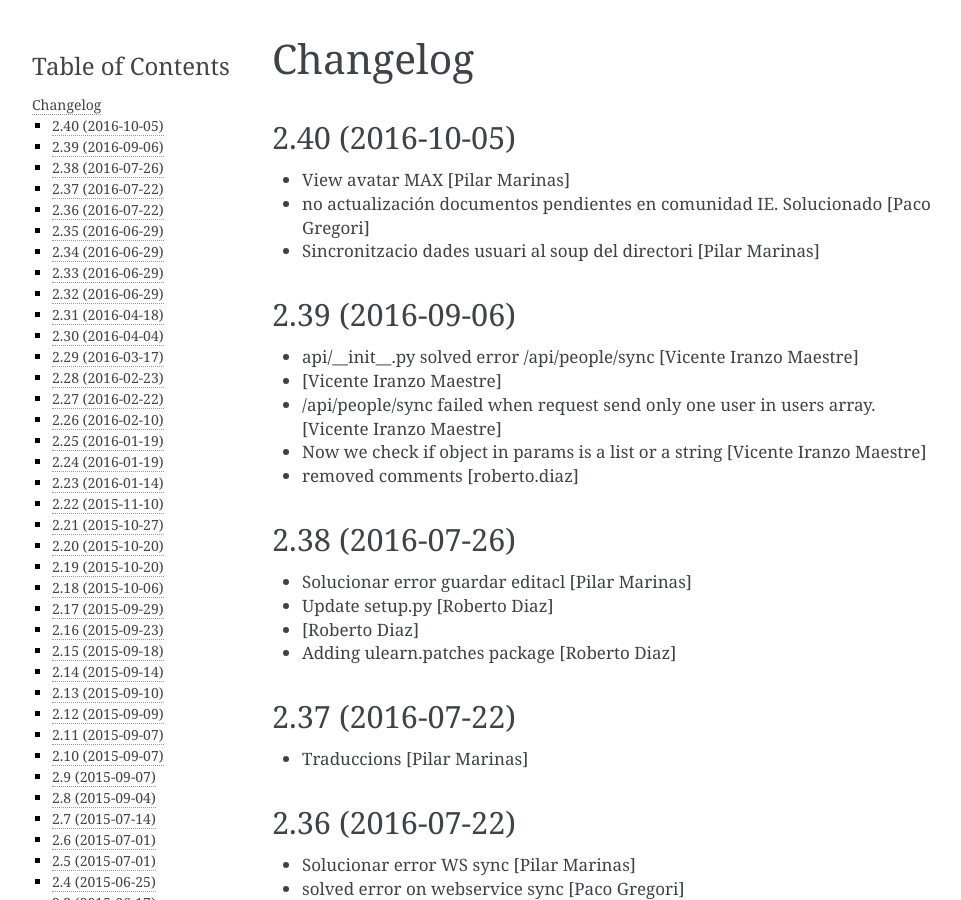
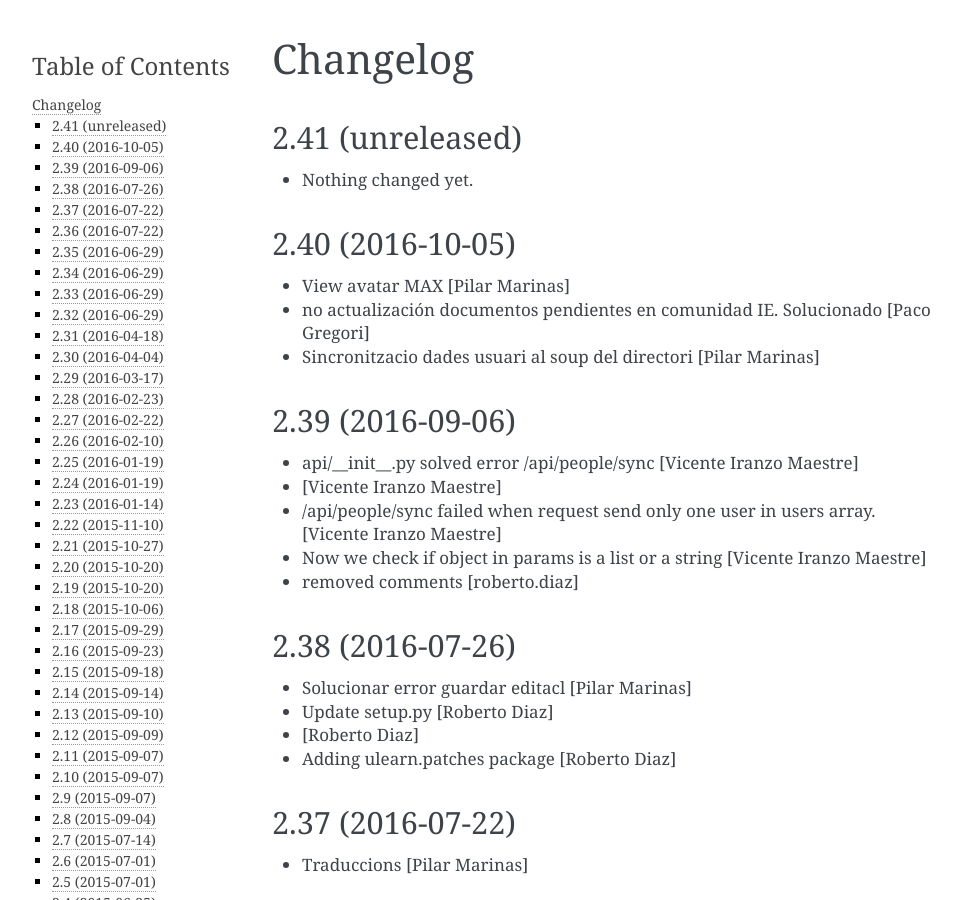
Before and after one commit to UPCnet/ulearn.core, a Sphinx documentation site: the page built from docs/HISTORY.rst, in a window 1280 px wide and 900 px high. Shown: the whole window, without its empty margins (148-1109 px from the left). Built offline with Sphinx 7.4.7, drawn with Linux system fonts in a browser that asks for light colours; pages that are not in the unit, such as notebooks, are missing from menus.

Commit message:
Back to development: 2.41

```diff
--- a/docs/HISTORY.rst
+++ b/docs/HISTORY.rst
@@ -1,5 +1,11 @@
 Changelog
 =========
+
+2.41 (unreleased)
+-----------------
+
+- Nothing changed yet.
+
 
 2.40 (2016-10-05)
 -----------------
--- a/setup.py
+++ b/setup.py
@@ -1,7 +1,7 @@
 from setuptools import setup, find_packages
 import os
 
-version = '2.40'
+version = '2.41.dev0'
 
 README = open('README.rst').read()
 HISTORY = open(os.path.join('docs', 'HISTORY.rst')).read()
```
